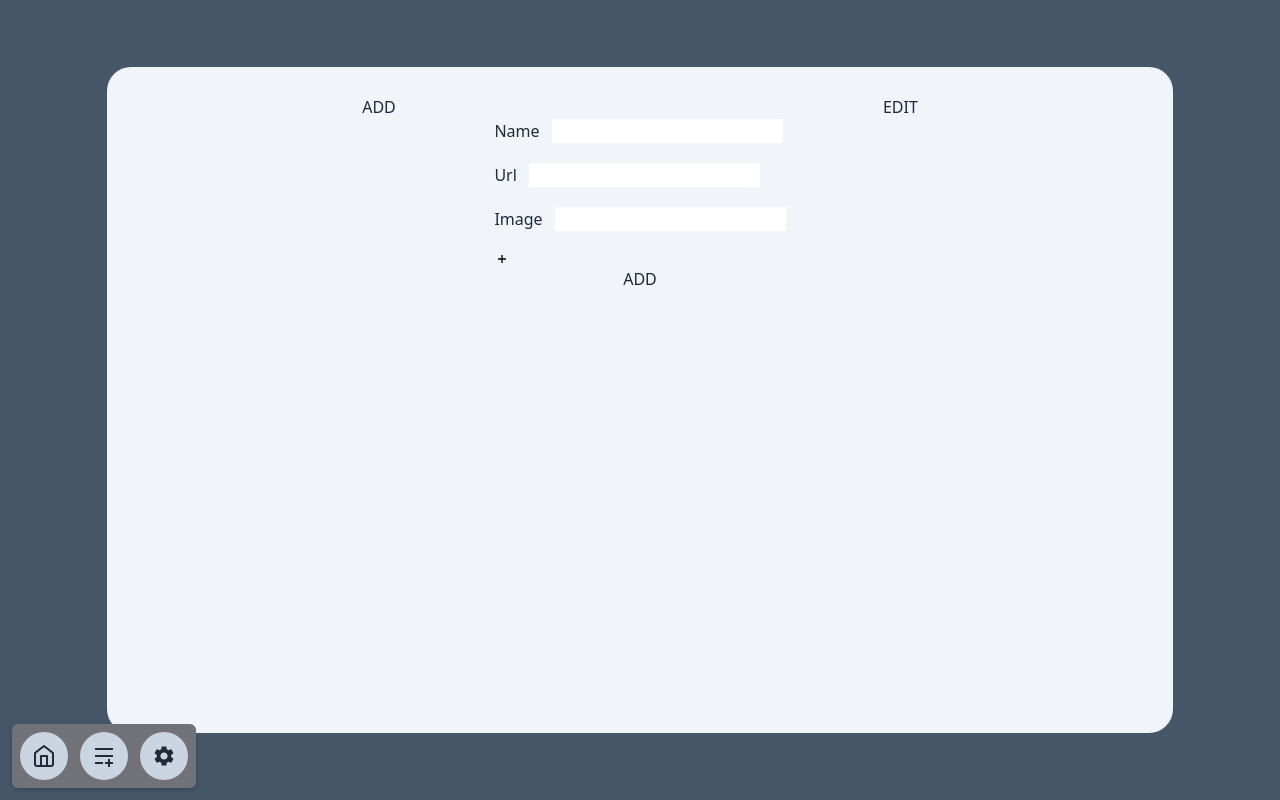
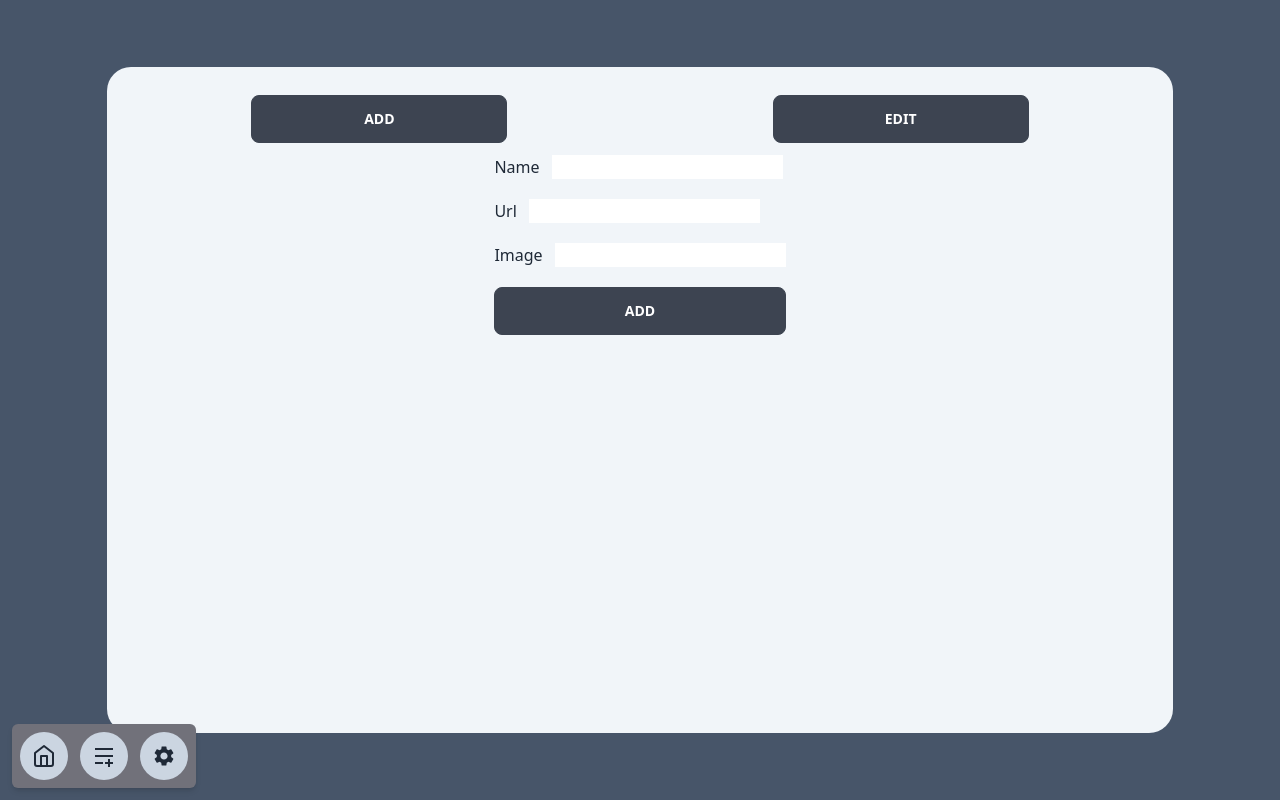
Before and after one commit to DavidFanaro/Iceberg, a Next.js app: page /services in a window 1280 px wide. Built offline with nearby package versions, Linux system fonts and the light colour scheme.

Commit message:
updated services page

```diff
--- a/components/ServicesMenus/AddMenu.tsx
+++ b/components/ServicesMenus/AddMenu.tsx
@@ -1,6 +1,5 @@
 import { useFormik } from 'formik'
 import React from 'react'
-import { GrFormAdd } from 'react-icons/gr'
 
 const addService = async (name: String, url: String, image: String) => {
   await fetch('api/services', {
@@ -48,7 +47,7 @@ const AddMenu = () => {
           <label htmlFor='image'> Image
             <input className='ml-3' type="text" name='image' onChange={addServiceForm.handleChange} value={addServiceForm.values.image} />
           </label>
-          <button type="submit"> <GrFormAdd />ADD</button>
+          <button className='btn' type="submit"> Add </button>
         </form>
       </div>
     </div>
--- a/components/ServicesMenus/EditMenu.tsx
+++ b/components/ServicesMenus/EditMenu.tsx
@@ -19,14 +19,8 @@ const EditMenu = () => {
     })
   }, [])
 
-  // useEffect(() => {
-
-  //   console.log(services)
-  // }, [services])
-
-
   return (
-    <div className='overflow-y-auto pt-4'>
+    <div className='pt-4'>
       {
         services ? services.map((s) =>
           <div className='py-1'>
@@ -37,9 +31,6 @@ const EditMenu = () => {
           <div>
             Loading
           </div>
-
-
-
       }
     </div>
   )
--- a/pages/services.tsx
+++ b/pages/services.tsx
@@ -17,11 +17,11 @@ const services = () => {
   return (
     <div className='flex justify-center items-center h-screen'>
       <div className='w-5/6 h-5/6 bg-slate-100 rounded-3xl p-3 overflow-auto'>
-        <div className='flex justify-around mt-4'>
-          <button type='button' onClick={() => setcurrentPage(Page.ADD)}>
+        <div className='flex justify-around mt-4 pb-3'>
+          <button type='button' className='btn btn-wide' onClick={() => setcurrentPage(Page.ADD)}>
             ADD
           </button>
-          <button type='button' onClick={() => setcurrentPage(Page.EDIT)}>
+          <button type='button' className='btn btn-wide' onClick={() => setcurrentPage(Page.EDIT)}>
             EDIT
           </button>
         </div>
```
